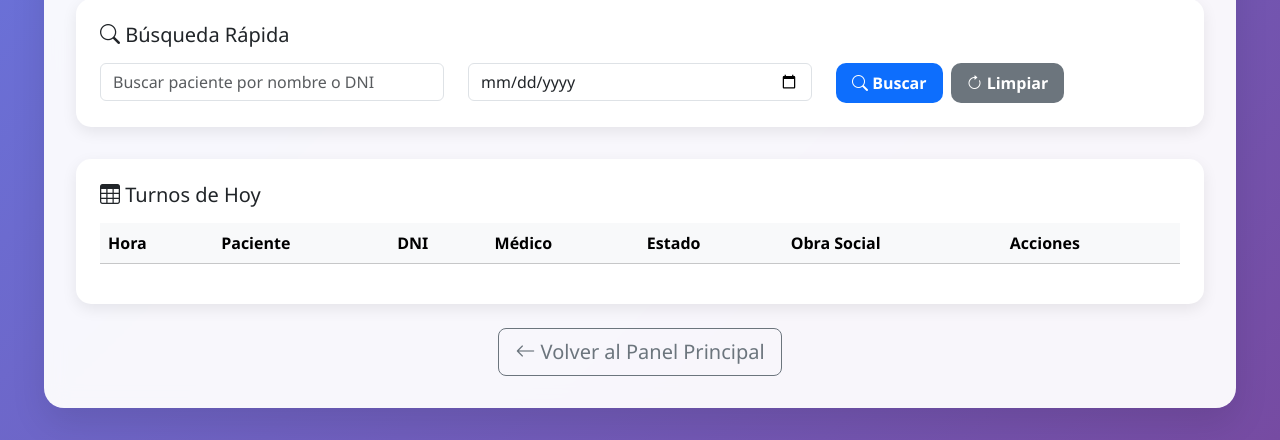
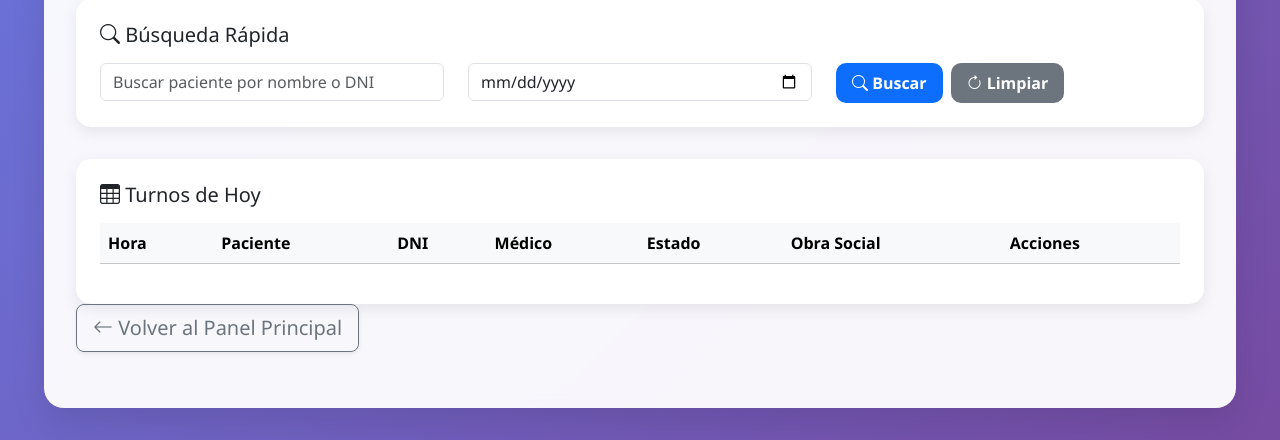
Before and after one commit to Nikise23/historias-clinicas, a Flask app: template templates/secretaria.html in a window 1280 px wide. Shown: the part 642-1082 px from the top of the page. Run offline with Flask 3, Linux system fonts and the light colour scheme; the template is opened without the code that fills it, so the values that code supplies are empty.

Commit message:
Update back button styling in secretaria template
Co-authored-by: nicfer0508 <nicfer0508@gmail.com>

```diff
--- a/templates/secretaria.html
+++ b/templates/secretaria.html
@@ -506,9 +506,9 @@
         </div>
       </div>
 
-      <!-- Back Button -->
-      <div class="text-center mt-4">
-        <a href="/" class="btn btn-outline-secondary btn-lg">
+      <!-- Botón Volver al Panel Principal destacado arriba -->
+      <div class="mb-4 text-start">
+        <a href="/" class="btn btn-lg btn-outline-secondary shadow-sm">
           <i class="bi bi-arrow-left"></i> Volver al Panel Principal
         </a>
       </div>
```
